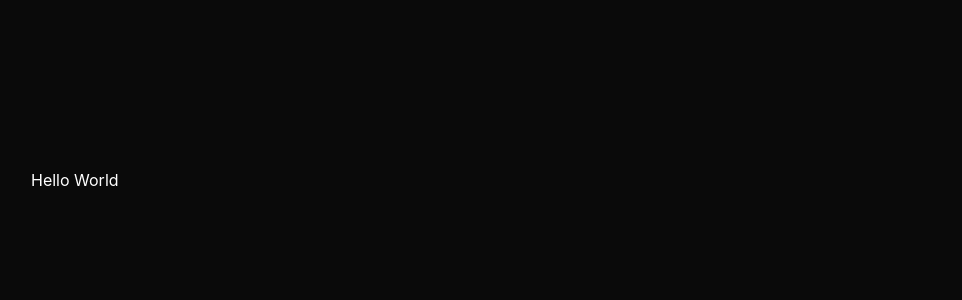
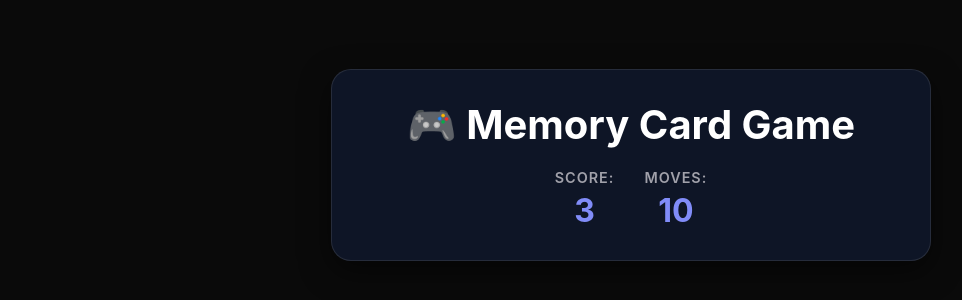
Before and after one commit to Marenco81/memory-card, a React (Vite) app: page / in a window 1280 px wide. Shown: the part 220-520 px from the top of the page, without its empty margins (9-971 px from the left). Built offline with nearby package versions, Linux system fonts and the light colour scheme.

Commit message:
GameHeader section

```diff
--- a/src/App.jsx
+++ b/src/App.jsx
@@ -1,10 +1,34 @@
+import { GameHeader } from "./components"
+
+const cardValues = [
+  "🍔",
+  "🍕",
+  "🍗",
+  "🥗",
+  "🥑",
+  "🍟",
+  "🍣",
+  "🍩",
+  "🍔",
+  "🍕",
+  "🍗",
+  "🥗",
+  "🥑",
+  "🍟",
+  "🍣",
+  "🍩",
+];
 
 function App() {
 
   return (
-    <>
-      Hello World
-    </>
+    <div className="app">
+      <GameHeader score={3} moves={10}></GameHeader>
+
+      <div className="card-grid">
+
+      </div>
+    </div>
   )
 }
 
--- /dev/null
+++ b/src/components/GameHeader.jsx
@@ -0,0 +1,18 @@
+
+export const GameHeader = ({score, moves}) => {
+  return (
+    <div className="game-header">
+      <h1>🎮 Memory Card Game</h1>
+      <div className="stats">
+        <div className="stat-item">
+            <span className="stat-label"> Score:</span>
+            <span className="stat-value"> {score}</span>
+        </div>
+        <div className="stat-item">
+            <span className="stat-label"> Moves:</span>
+            <span className="stat-value"> {moves}</span>
+        </div>
+      </div>
+    </div>
+  )
+}
--- /dev/null
+++ b/src/components/index.js
@@ -0,0 +1,2 @@
+
+export * from './GameHeader.jsx';
```
